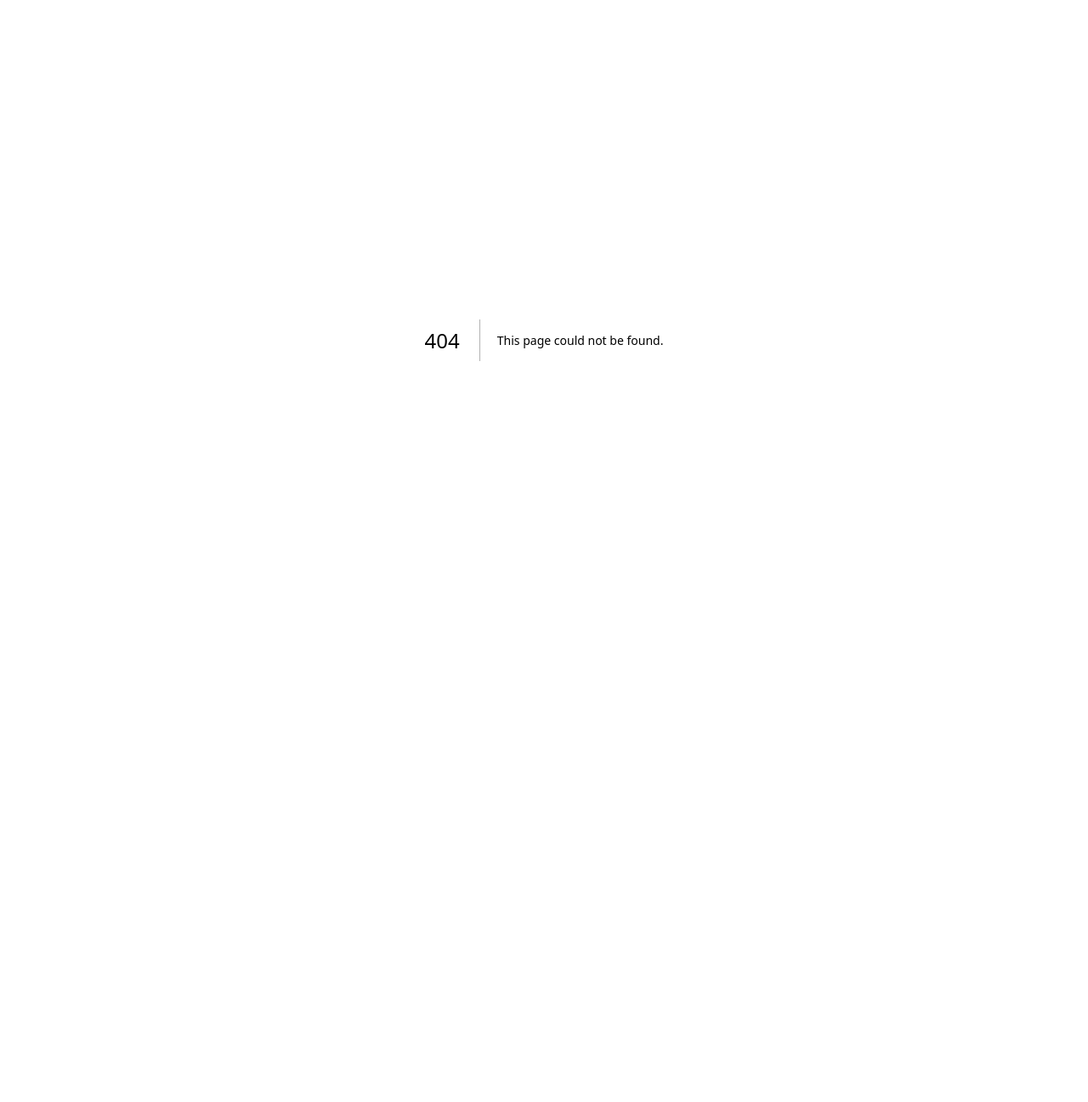
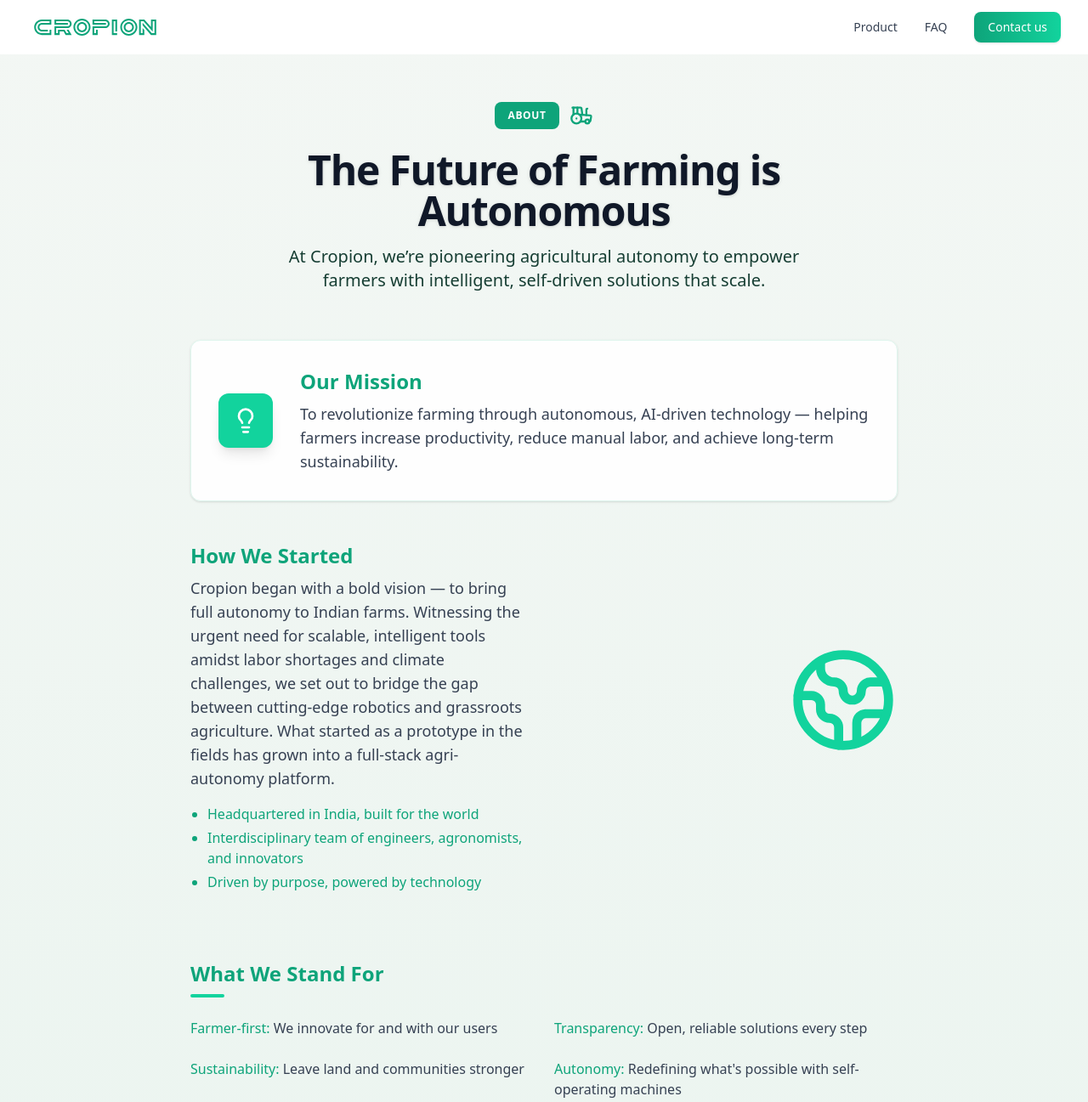
Before and after one commit to Karthiwayne/cropion-website, a Next.js app: page /about in a window 1280 px wide. Before the commit this address had no page. Shown: the top 1297 px of the page at 85% size. Before the commit the page ends 800 px from the top, so only its background shows below. Built offline with nearby package versions, Linux system fonts and the light colour scheme.

Commit message:
feat: add about us

```diff
--- /dev/null
+++ b/src/app/about/page.tsx
@@ -0,0 +1,120 @@
+import { Tractor, User, Globe2, Lightbulb } from 'lucide-react';
+
+const TEAM = [
+  {
+    name: 'Ram Kumar',
+    role: 'Founder & CEO',
+    img: '',
+    description: 'Serial entrepreneur & agritech enthusiast with 10+ years helping farmers adopt tech-driven solutions.',
+  },
+  {
+    name: 'Priya Sharma',
+    role: 'Chief Technology Officer',
+    img: '',
+    description: 'Data engineer and software architect focusing on scalable, transparent farm analytics.',
+  },
+  {
+    name: 'Amit Patel',
+    role: 'Lead Agronomist',
+    img: '',
+    description: 'Expert in crop science and on-ground implementation, connecting tech to real field progress.',
+  },
+  {
+    name: 'Harini Iyer',
+    role: 'Customer Success',
+    img: '',
+    description: 'Champion of farmer support and education, ensuring every grower wins with Cropion.',
+  },
+];
+
+import Header from '../../components/Header'
+import Footer from '../../components/Footer'
+
+export default function AboutUsPage() {
+  return (
+    <div className="flex flex-col min-h-screen bg-gradient-to-b from-[#f3f7f4] to-[#e6f3ed] text-gray-800">
+      <Header />
+      <main className="flex-1 max-w-4xl mx-auto px-4 sm:px-8 pt-20 pb-36">
+        {/* HEADER */}
+        <section className="text-center mb-14 mt-10">
+          <div className="inline-flex items-center justify-center gap-3 mb-6">
+            <span className="bg-[#0ea47a] text-white rounded-lg px-4 py-2 uppercase text-xs font-bold tracking-wider">About</span>
+            <Tractor className="w-7 h-7 text-[#0ea47a]" />
+          </div>
+          <h1 className="text-4xl md:text-5xl font-extrabold text-gray-900 mb-4 tracking-tight drop-shadow">
+            The Future of Farming is Autonomous
+          </h1>
+          <p className="text-xl max-w-2xl mx-auto text-[#163e33] font-medium">
+            At Cropion, we’re pioneering agricultural autonomy to empower farmers with intelligent, self-driven solutions that scale.
+          </p>
+        </section>
+
+        {/* MISSION */}
+        <section className="rounded-xl bg-white/90 border border-[#def5ed] p-8 mb-12 shadow-sm flex flex-col md:flex-row items-center gap-8">
+          <div className="flex-shrink-0 flex items-center justify-center w-16 h-16 bg-[#12d39d] rounded-xl mb-4 md:mb-0 shadow-lg">
+            <Lightbulb className="w-8 h-8 text-white" />
+          </div>
+          <div>
+            <h2 className="font-extrabold text-2xl text-[#0ea47a] mb-2">Our Mission</h2>
+            <p className="text-gray-700 text-lg">
+              To revolutionize farming through autonomous, AI-driven technology — helping farmers increase productivity, reduce manual labor, and achieve long-term sustainability.
+            </p>
+          </div>
+        </section>
+
+        {/* STORY */}
+        <section className="md:grid md:grid-cols-2 md:gap-10 mb-20 items-center flex flex-col">
+          <div>
+            <h2 className="font-extrabold text-2xl text-[#0ea47a] mb-2">How We Started</h2>
+            <p className="text-gray-700 text-lg mb-4">
+              Cropion began with a bold vision — to bring full autonomy to Indian farms. Witnessing the urgent need for scalable, intelligent tools amidst labor shortages and climate challenges, we set out to bridge the gap between cutting-edge robotics and grassroots agriculture. What started as a prototype in the fields has grown into a full-stack agri-autonomy platform.
+            </p>
+            <ul className="list-disc ml-5 text-[#0ea47a] text-base space-y-1">
+              <li>Headquartered in India, built for the world</li>
+              <li>Interdisciplinary team of engineers, agronomists, and innovators</li>
+              <li>Driven by purpose, powered by technology</li>
+            </ul>
+          </div>
+          <div className="flex md:justify-end md:-mt-10 mt-8 justify-center">
+            <Globe2 className="w-32 h-32 text-[#12d39d]" />
+          </div>
+        </section>
+
+        {/* VALUES */}
+        <section className="mb-20">
+          <div className="mb-6">
+            <h2 className="font-extrabold text-2xl text-[#0ea47a] mb-2">What We Stand For</h2>
+            <div className="h-1 w-10 bg-[#12d39d] rounded-lg mb-4" />
+          </div>
+          <ul className="grid grid-cols-1 sm:grid-cols-2 gap-6 text-gray-700 text-base">
+            <li><span className="font-medium text-[#0ea47a]">Farmer-first:</span> We innovate for and with our users</li>
+            <li><span className="font-medium text-[#0ea47a]">Transparency:</span> Open, reliable solutions every step</li>
+            <li><span className="font-medium text-[#0ea47a]">Sustainability:</span> Leave land and communities stronger</li>
+            <li><span className="font-medium text-[#0ea47a]">Autonomy:</span> Redefining what's possible with self-operating machines</li>
+          </ul>
+        </section>
+
+        {/* TEAM */}
+        <section className="mb-10">
+          <div className="text-center mb-10">
+            <div className="inline-flex items-center justify-center gap-3 mb-3">
+              <span className="bg-[#0ea47a] text-white rounded-lg px-4 py-2 uppercase text-xs font-bold tracking-wider">Team</span>
+              <User className="w-6 h-6 text-[#0ea47a]" />
+            </div>
+            <h2 className="text-3xl font-extrabold text-gray-900">Meet the People Behind Cropion</h2>
+          </div>
+          <div className="grid gap-8 md:grid-cols-2">
+            {TEAM.map((member, idx) => (
+              <div key={idx} className="bg-white border border-[#def5ed] p-6 rounded-xl shadow-sm">
+                <h3 className="text-xl font-semibold text-[#0ea47a]">{member.name}</h3>
+                <p className="text-sm text-gray-500 mb-2">{member.role}</p>
+                <p className="text-gray-700">{member.description}</p>
+              </div>
+            ))}
+          </div>
+        </section>
+      </main>
+      <Footer />
+    </div>
+  );
+}
```
